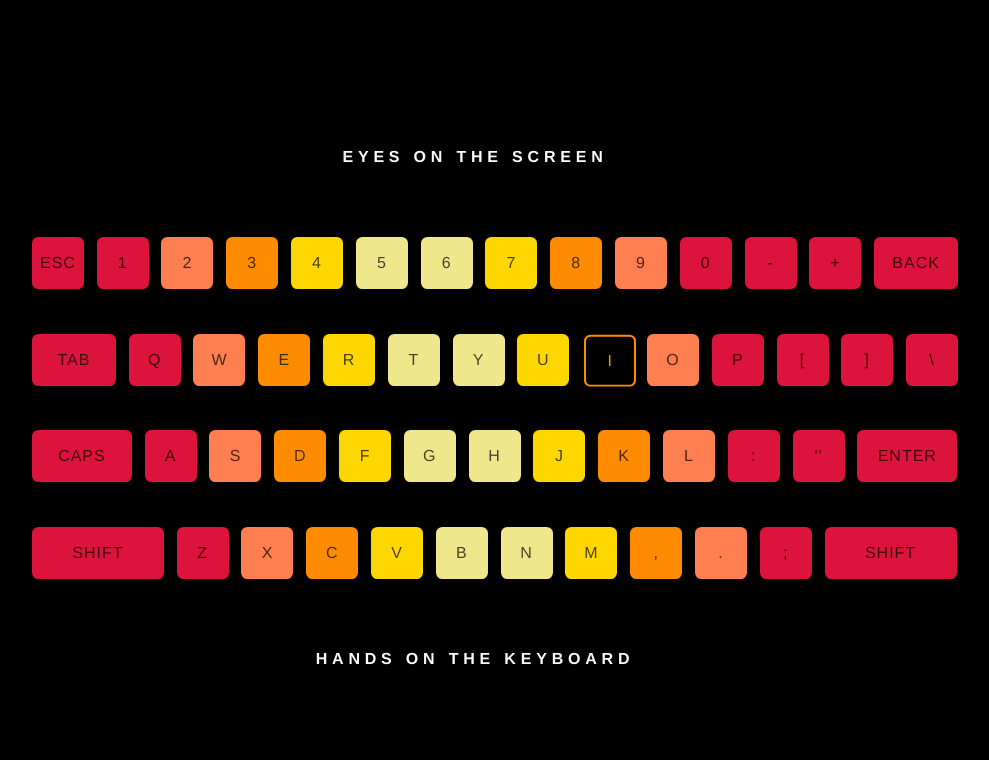
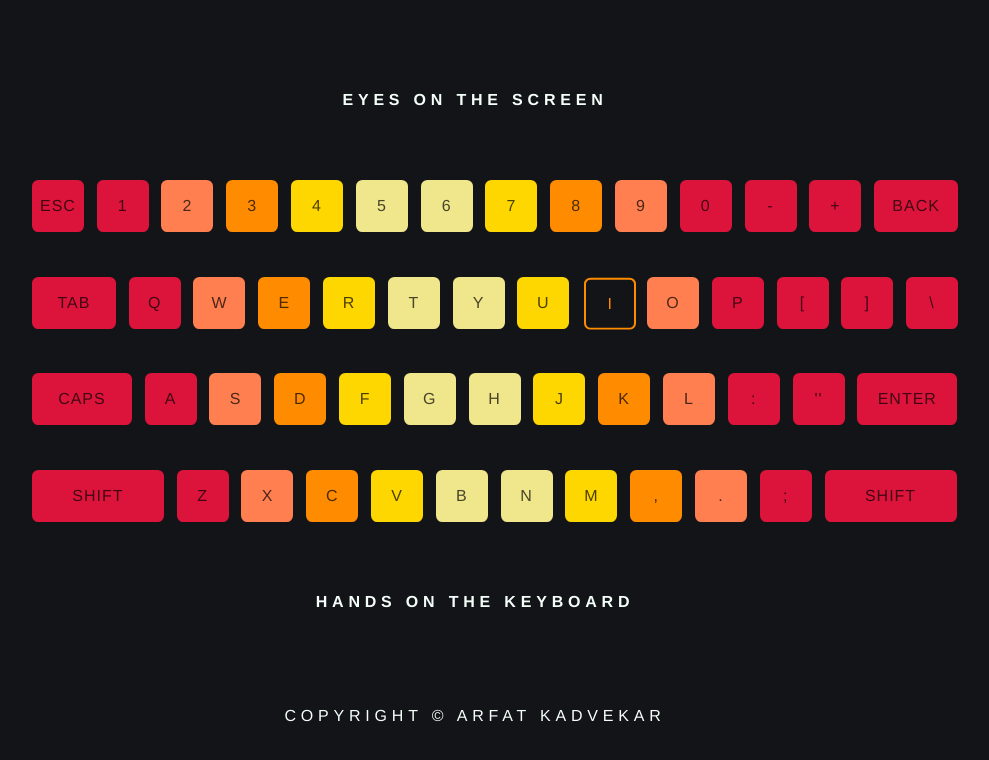
Before and after one commit to ArfatKadvekar/Keyboard-Typing-, a plain HTML site: page index.html in a window 1280 px wide. Shown: the whole page, without its empty margins (165-1154 px from the left). Drawn offline with Linux system fonts and the light colour scheme.

Commit message:
Add files via upload

```diff
--- a/index.html
+++ b/index.html
@@ -74,5 +74,6 @@
 </div>
 <h1 class="title">Hands on the keyboard</h1>
 </body>
+<footer class="footer">Copyright &copy; Arfat Kadvekar</footer>
 <script src="script.js"></script>
 </html>
--- a/style.css
+++ b/style.css
@@ -1,5 +1,5 @@
 body {
-    background-color: black;
+    background-color: #131417;
     font-family: "Helvetica Neue", Helvetica, Arial, sans-serif;
     font-weight: 500;
     display: flex;
@@ -16,6 +16,16 @@ body {
     margin-bottom: 3em;
     font-size: 1em;
     letter-spacing: 0.3em;
+  }
+
+  .footer {
+    color: mintcream;
+    text-transform: uppercase;
+    margin-top: 3em;
+    margin-bottom: 3em;
+    font-size: 1em;
+    letter-spacing: 0.3em;
+    text-align: 10px;
   }
 
   .keyboard {
@@ -116,6 +126,12 @@ body {
               animation: vibrate-1 0.3s linear infinite both;
   }
 
+  /* ----------------------------------------------
+   * Created by Arfat Kadvekar
+   * Licensed under FreeBSD License.
+   * See http://animista.net/license for more info.
+   * w: http://animista.net, t: @cssanimista
+   * ---------------------------------------------- */
 
   .hit {
       -webkit-animation: hit 0.3s cubic-bezier(0.390, 0.575, 0.565, 1.000) both;
```
